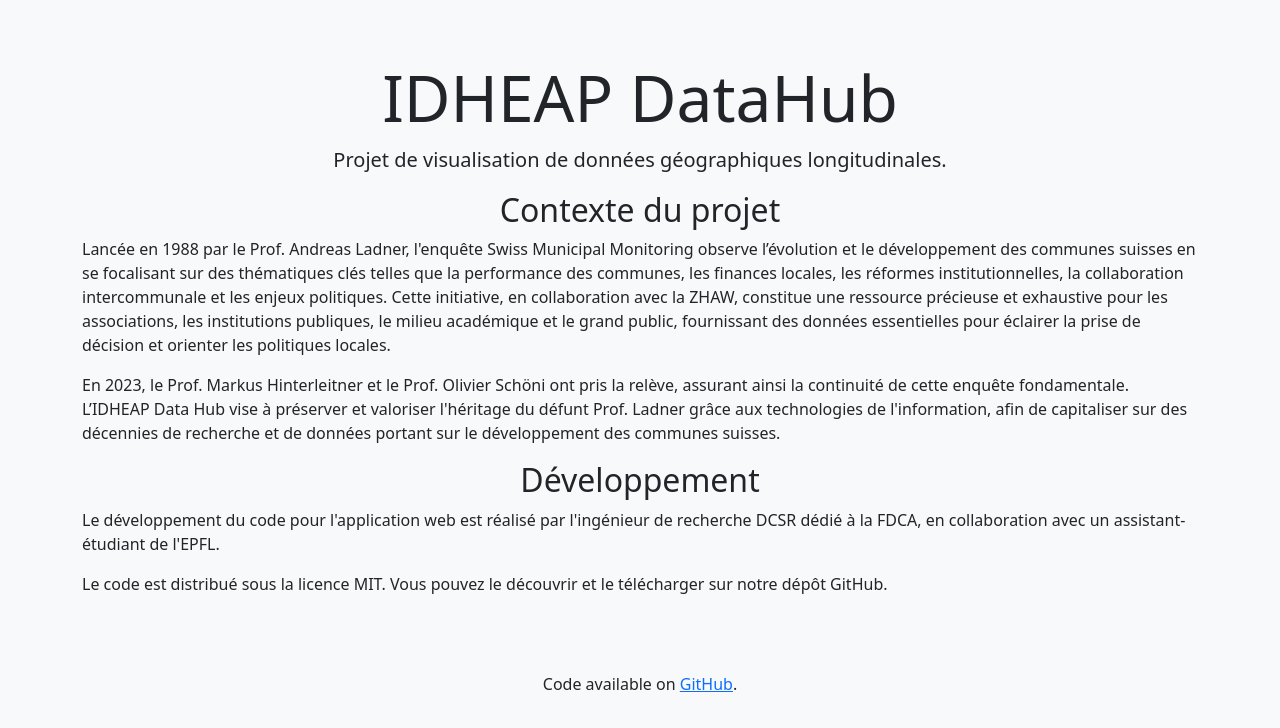
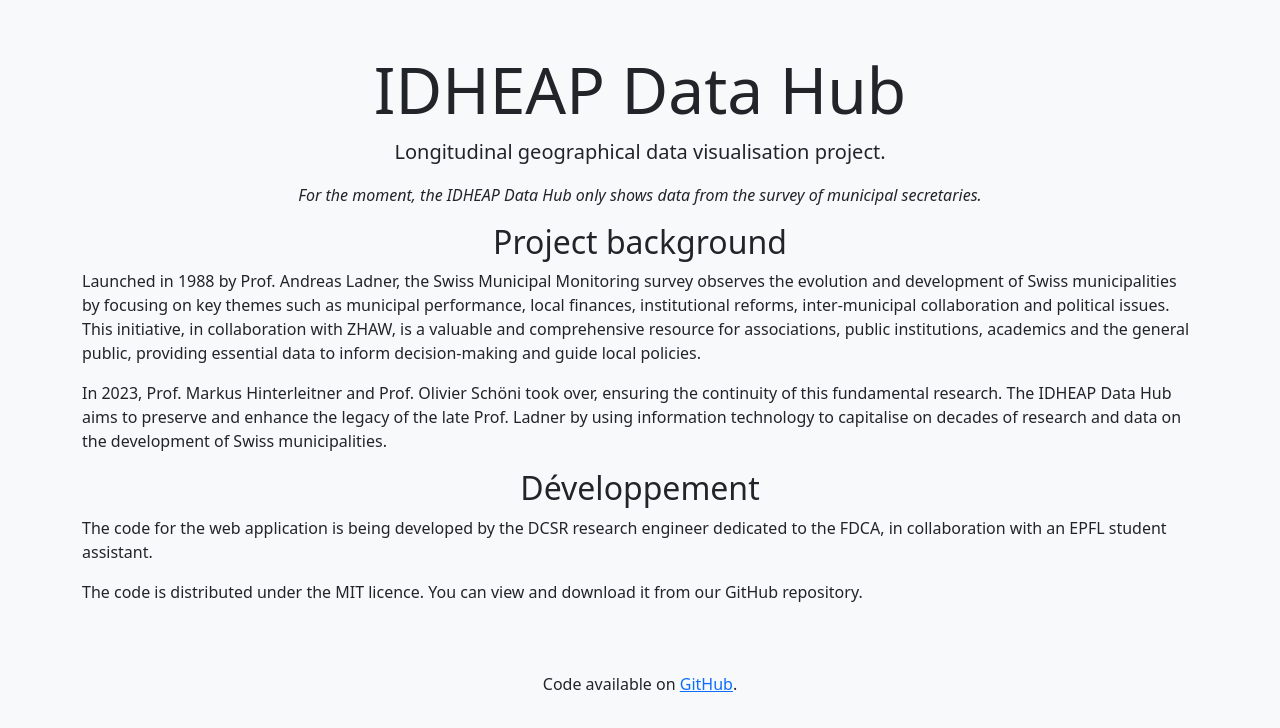
Before and after one commit to hhueber/IDHEAP-Datahub, a Python web app: template webapp/templates/public/about-en.html in a window 1280 px wide. Shown: the part 72-800 px from the top of the page. Run offline with Jinja, Linux system fonts and the light colour scheme; the template is opened without the code that fills it, so the values that code supplies are empty; some libraries are stand-ins or nearby versions.

Commit message:
About, traduction+more info

```diff
--- a/webapp/templates/public/about-en.html
+++ b/webapp/templates/public/about-en.html
@@ -3,38 +3,41 @@
 {% set active_page = 'about' %}
 
 {% block content %}
+<!-- Main jumbotron for a primary marketing message or call to action -->
 <div class="jumbotron">
   <div class="container">
-    <h1 class="display-3">IDHEAP DataHub</h1>
-    <p class="lead">Projet de visualisation de données géographiques longitudinales.</p>
+    <h1 class="display-3">IDHEAP Data Hub</h1>
+    <p class="lead">Longitudinal geographical data visualisation project.</p>
   </div>
 </div>
 
 <div class="container">
-  <h2>Contexte du projet</h2>
+  <p>
+    <em>For the moment, the IDHEAP Data Hub only shows data from the survey of municipal secretaries.</em>
+  </p>
+
+  <h2>Project background</h2>
   <p class="text-start">
-    Lancée en 1988 par le Prof. Andreas Ladner, l'enquête Swiss Municipal Monitoring observe l’évolution et le
-    développement des communes suisses en se focalisant sur des thématiques clés telles que la performance des communes,
-    les finances locales, les réformes institutionnelles, la collaboration intercommunale et les enjeux politiques.
-    Cette initiative, en collaboration avec la ZHAW, constitue une ressource précieuse et exhaustive pour les
-    associations, les institutions publiques, le milieu académique et le grand public, fournissant des données
-    essentielles pour éclairer la prise de décision et orienter les politiques locales.
+    Launched in 1988 by Prof. Andreas Ladner, the Swiss Municipal Monitoring survey observes the evolution and
+    development of Swiss municipalities by focusing on key themes such as municipal performance, local finances,
+    institutional reforms, inter-municipal collaboration and political issues. This initiative, in collaboration with
+    ZHAW, is a valuable and comprehensive resource for associations, public institutions, academics and the general
+    public, providing essential data to inform decision-making and guide local policies.
   </p>
 
   <p class="text-start">
-    En 2023, le Prof. Markus Hinterleitner et le Prof. Olivier Schöni ont pris la relève, assurant ainsi la continuité
-    de cette enquête fondamentale. L’IDHEAP Data Hub vise à préserver et valoriser l'héritage du défunt Prof. Ladner
-    grâce aux technologies de l'information, afin de capitaliser sur des décennies de recherche et de données portant
-    sur le développement des communes suisses.
+    In 2023, Prof. Markus Hinterleitner and Prof. Olivier Schöni took over, ensuring the continuity of this fundamental
+    research. The IDHEAP Data Hub aims to preserve and enhance the legacy of the late Prof. Ladner by using information
+    technology to capitalise on decades of research and data on the development of Swiss municipalities.
   </p>
   <h2>Développement</h2>
   <p class="text-start">
-    Le développement du code pour l'application web est réalisé par l'ingénieur de recherche DCSR dédié à la FDCA, en
-    collaboration avec un assistant-étudiant de l'EPFL.
+    The code for the web application is being developed by the DCSR research engineer dedicated to the FDCA, in
+    collaboration with an EPFL student assistant.
   </p>
 
   <p class="text-start">
-    Le code est distribué sous la licence MIT. Vous pouvez le découvrir et le télécharger sur notre dépôt GitHub.
+    The code is distributed under the MIT licence. You can view and download it from our GitHub repository.
   </p>
-</div>
+</div> <!-- /container -->
 {% endblock %}
--- a/webapp/templates/public/about-fr.html
+++ b/webapp/templates/public/about-fr.html
@@ -6,12 +6,16 @@
 <!-- Main jumbotron for a primary marketing message or call to action -->
 <div class="jumbotron">
   <div class="container">
-    <h1 class="display-3">IDHEAP DataHub</h1>
+    <h1 class="display-3">IDHEAP Data Hub</h1>
     <p class="lead">Projet de visualisation de données géographiques longitudinales.</p>
   </div>
 </div>
 
 <div class="container">
+  <p>
+    <em>Pour l'instant,l'IDHEAP Data Hub montre uniquement les données de l'enquête sur les secrétaires communaux.</em>
+  </p>
+
   <h2>Contexte du projet</h2>
   <p class="text-start">
     Lancée en 1988 par le Prof. Andreas Ladner, l'enquête Swiss Municipal Monitoring observe l’évolution et le
```
